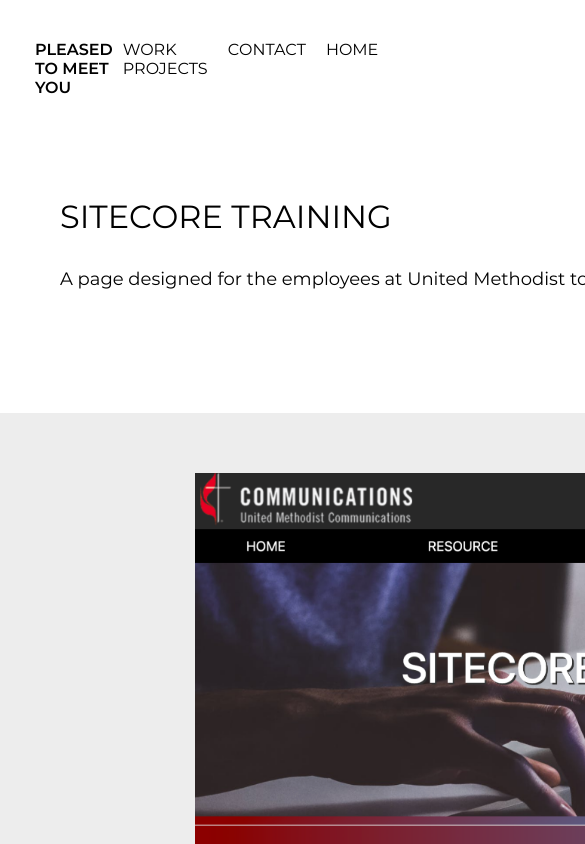
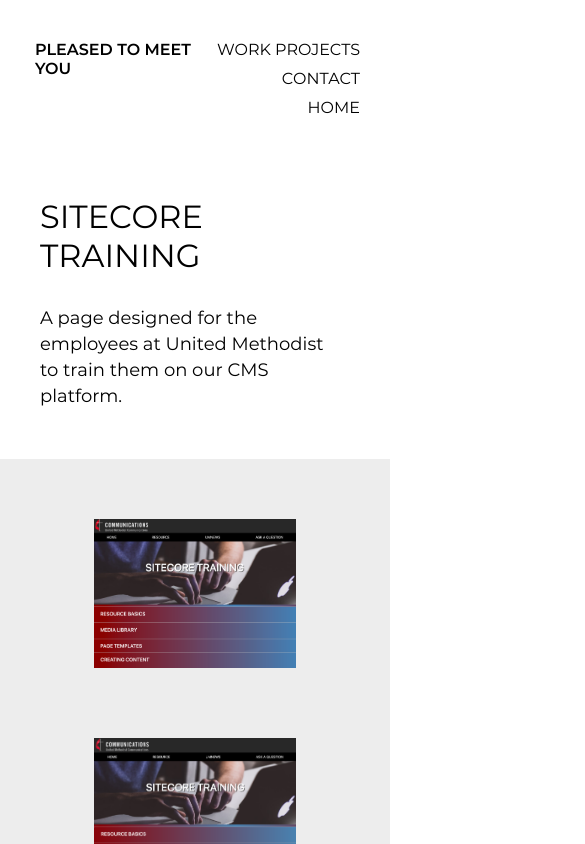
Before and after one commit to susieward/keri-wright, a Vue app: page /sitecore in a window 390 px wide. Shown: the top 844 px of the page, 585 px wide, since content can reach past the window. Built offline with nearby package versions, Linux system fonts and the light colour scheme.

Commit message:
jkhjkhjhhjnvghmn

```diff
--- a/src/App.vue
+++ b/src/App.vue
@@ -1,7 +1,7 @@
 <template>
   <div id="app" :class="{ 'app-hide' : hideSides}">
 
-      <div v-show="isContactOpen === true" ref="contactBar" class="contact" :class="{ 'contact-dark' : hideSides}">
+      <div v-if="isContactOpen === true" ref="contactBar" class="contact" :class="{ 'contact-dark' : hideSides}">
         <div class="contact-left">
           <p>
             EMAIL: <span><a href="mailto:keriannwright@gmail.com">keriannwright@gmail.com</a></span>
@@ -126,15 +126,13 @@
 
   showContact() {
     this.isContactOpen = true;
-    this.$nextTick(function(){
-      this.$refs.contactBar.style.height = "200px";
-    })
+
   },
 
   closeContact() {
     this.isContactOpen = false;
-    this.$refs.contactBar.style.height = "0px";
-  },
+
+  }
 
 },
 
@@ -150,7 +148,7 @@
   background-color: #FFFCF2;
   display: grid;
   grid-template-columns: auto 1fr auto;
-  height: 0px;
+  height: auto;
   color: #000;
   font-family: 'Montserrat Regular';
 }
@@ -276,7 +274,6 @@
   color: #fff;
   text-decoration: none;
   text-transform: uppercase;
-  font-size: 16px;
   font-family: 'Montserrat Regular';
 }
 
@@ -432,6 +429,11 @@
   display: none;
 }
 
+.links {
+    grid-gap: 20px;
+
+}
+
 }
 
 @media screen and (max-width: 600px){
@@ -443,7 +445,16 @@
   }
 
   .links {
-      grid-gap: 20px;
+      grid-template-rows: auto auto auto;
+      grid-template-columns: 1fr;
+      text-align:right;
+      grid-gap: 10px;
+
+  }
+
+
+  .header-text {
+
   }
 
     .footer {
@@ -459,6 +470,12 @@
     }
 
 
+    .contact {
+        grid-template-rows: auto 1fr auto;
+      grid-template-columns: 1fr;
+    }
+
+
 }
 
 </style>
--- a/src/components/FindAChurch.vue
+++ b/src/components/FindAChurch.vue
@@ -202,4 +202,26 @@
 
 }
 
+
+@media screen and (max-width: 600px){
+
+  .find-title {
+
+        font-size: 28px;
+
+  }
+
+
+  .find-mobile {
+    display: grid;
+    grid-auto-rows: auto;
+    grid-template-columns: 1fr;
+    justify-content: center;
+      width: 75%;
+      margin: auto;
+      grid-gap: 50px;
+  }
+
+}
+
 </style>
--- a/src/css/main.css
+++ b/src/css/main.css
@@ -119,3 +119,27 @@
   line-height: 26px;
   color: #000;
 }
+
+
+@media screen and (max-width: 1200px){
+
+.page-title {
+  width: auto;
+  height: auto;
+}
+
+}
+
+
+@media screen and (max-width: 600px){
+
+.page-title {
+  width: auto;
+  height: auto;
+  padding: 50px 50px 50px 40px;
+}
+
+
+
+
+}
```
